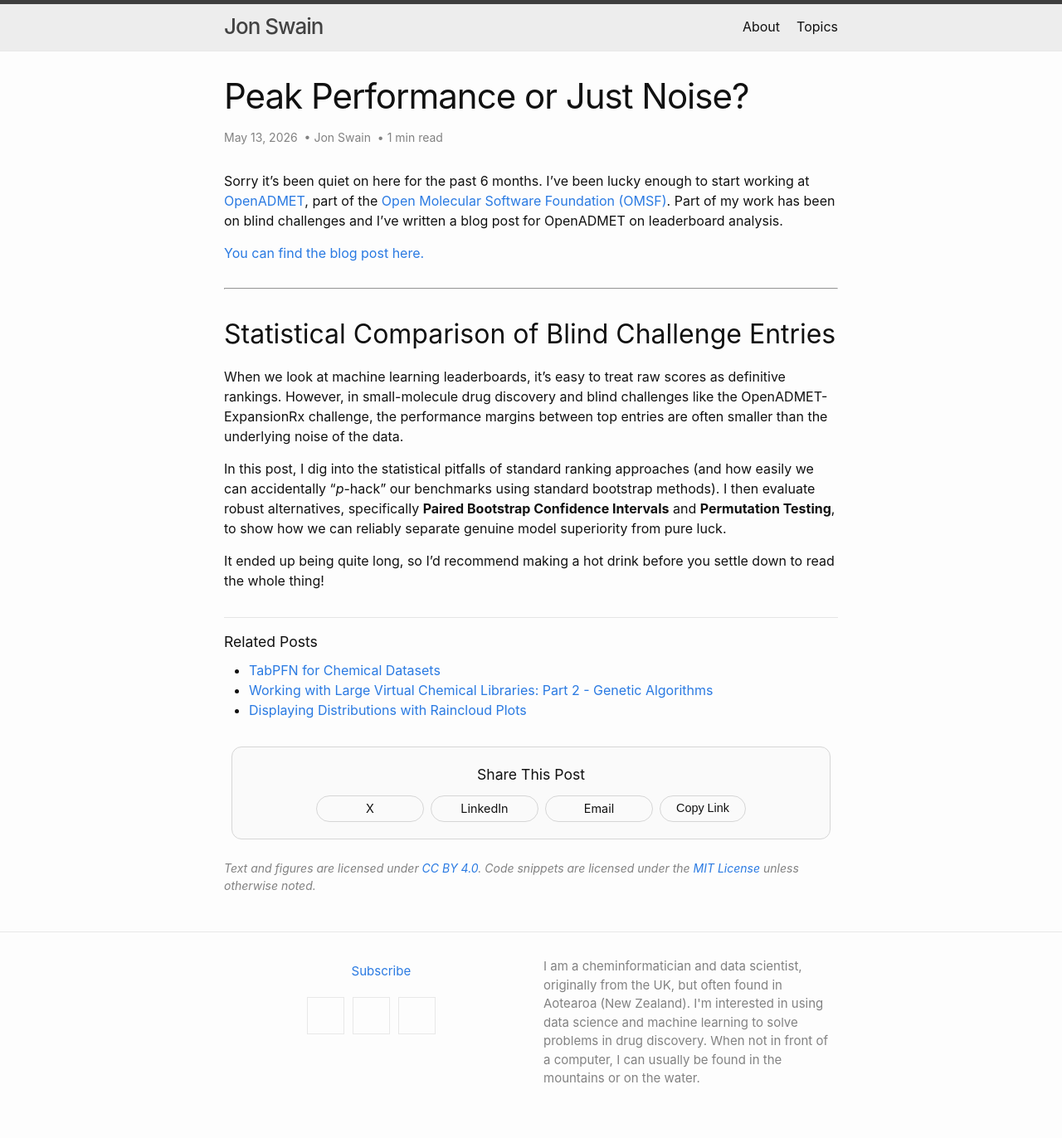
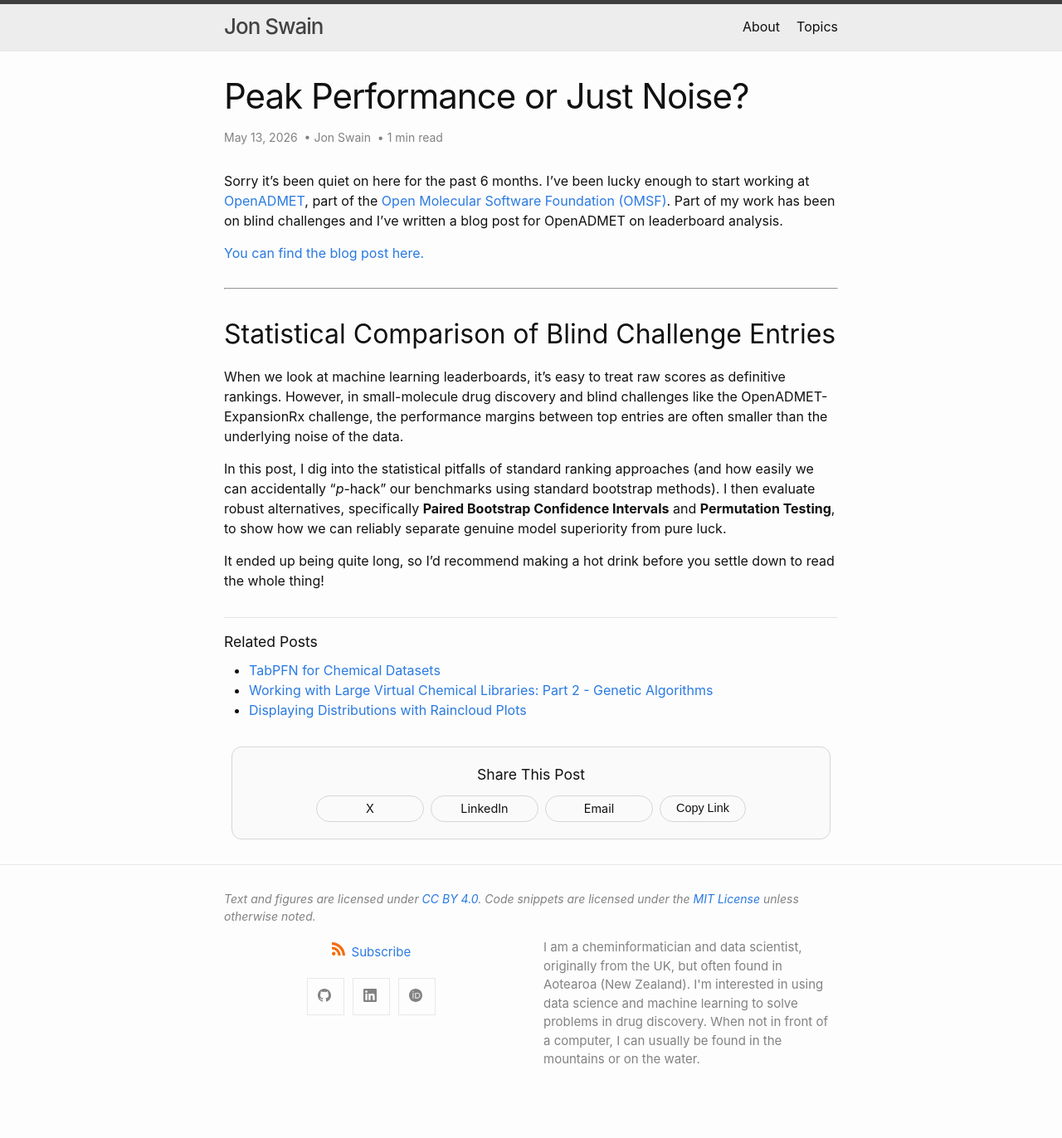
Before and after one commit to jonswain/jonswain.github.io, a Jekyll site: the page built from _posts/2026-05-12-peak-performance-or-just-noise.md, in a window 1280 px wide. Shown: the whole page at 83% size. Built offline with Jekyll 4.4.1, drawn with Linux system fonts in a browser that asks for light colours; after the commit the page ends 1349 px from its top, so only the background shows below that.

Commit message:
Move licence notice to site footer, add ORCID social link
Co-Authored-By: Claude Sonnet 5 <noreply@anthropic.com>
Claude-Session: https://claude.ai/code/session_01FVwpW1SoLjEsnjUFYzM4qv

```diff
--- a/_config.yml
+++ b/_config.yml
@@ -23,7 +23,7 @@ minima:
   social_links:
     - { platform: github, user_url: "https://github.com/jonswain" }
     - { platform: linkedin, user_url: "https://www.linkedin.com/in/jonathan-swain/"}
-    - { platform: twitter, user_url: "https://twitter.com/jon_swain_" }
+    - { platform: orcid, user_url: "https://orcid.org/0000-0003-4457-1481", title: "ORCID iD" }
 
 theme: minima
 plugins:
--- a/_includes/footer.html
+++ b/_includes/footer.html
@@ -2,6 +2,14 @@
   <data class="u-url" href="{{ " /" | relative_url }}"></data>
 
   <div class="wrapper">
+
+    <p class="footer-license">
+      Text and figures are licensed under
+      <a href="https://creativecommons.org/licenses/by/4.0/" rel="license">CC BY 4.0</a>.
+      Code snippets are licensed under the
+      <a href="https://opensource.org/licenses/MIT" rel="license">MIT License</a>
+      unless otherwise noted.
+    </p>
 
     <div class="footer-col-wrapper">
       <div class="footer-col">
--- a/_layouts/post.html
+++ b/_layouts/post.html
@@ -114,15 +114,5 @@ layout: base
         {%- include disqus_comments.html -%}
         {%- endif -%}
 
-        <footer class="post-footer">
-          <p>
-            Text and figures are licensed under
-            <a href="https://creativecommons.org/licenses/by/4.0/" rel="license">CC BY 4.0</a>.
-            Code snippets are licensed under the
-            <a href="https://opensource.org/licenses/MIT" rel="license">MIT License</a>
-            unless otherwise noted.
-          </p>
-        </footer>
-
         <a class="u-url" href="{{ page.url | relative_url }}" hidden></a>
 </article>
--- a/_sass/minima/custom-styles.scss
+++ b/_sass/minima/custom-styles.scss
@@ -62,8 +62,9 @@
     font-weight: 500;
 }
 
-.post-footer {
-    margin-top: 1.5rem;
+.footer-license {
+    margin-top: 0;
+    margin-bottom: 1rem;
     font-size: $small-font-size;
     font-style: italic;
     color: $brand-color;
```
Also changed, not shown: assets/minima-social-icons.svg (added).
